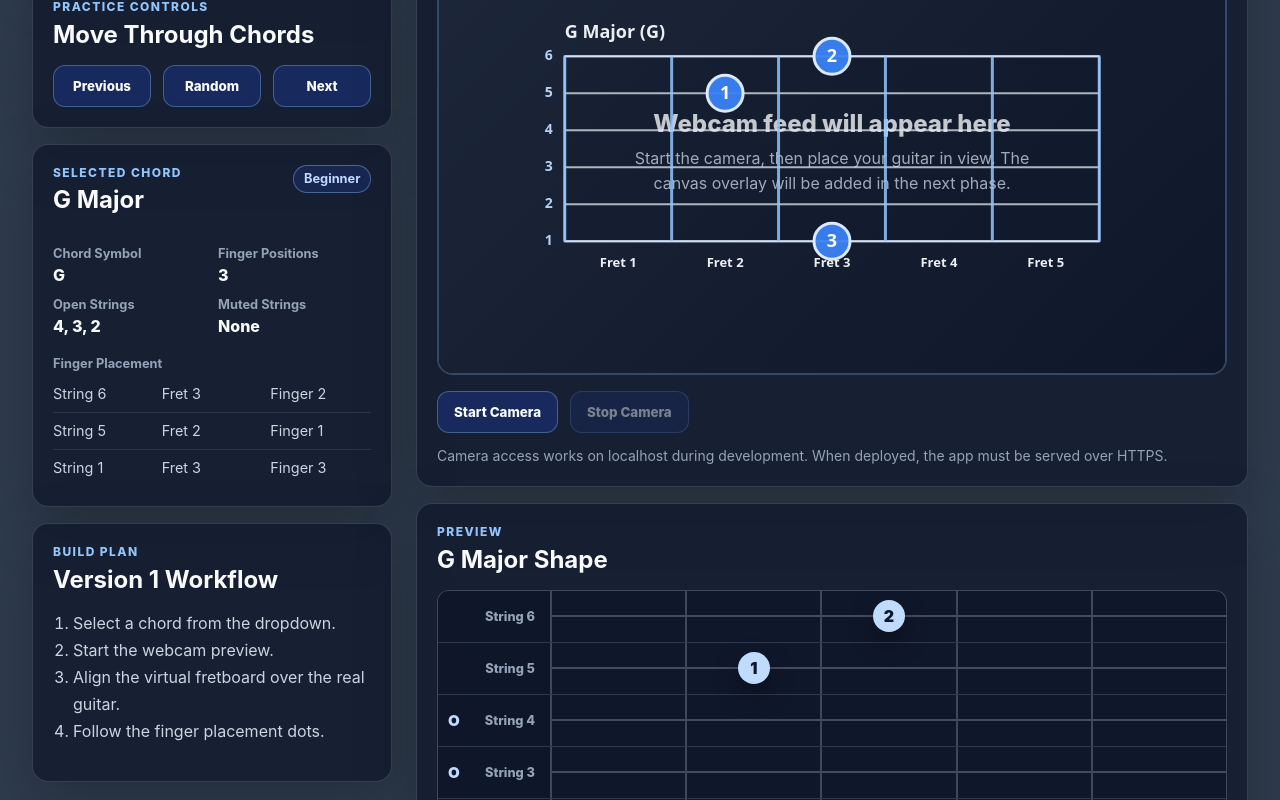
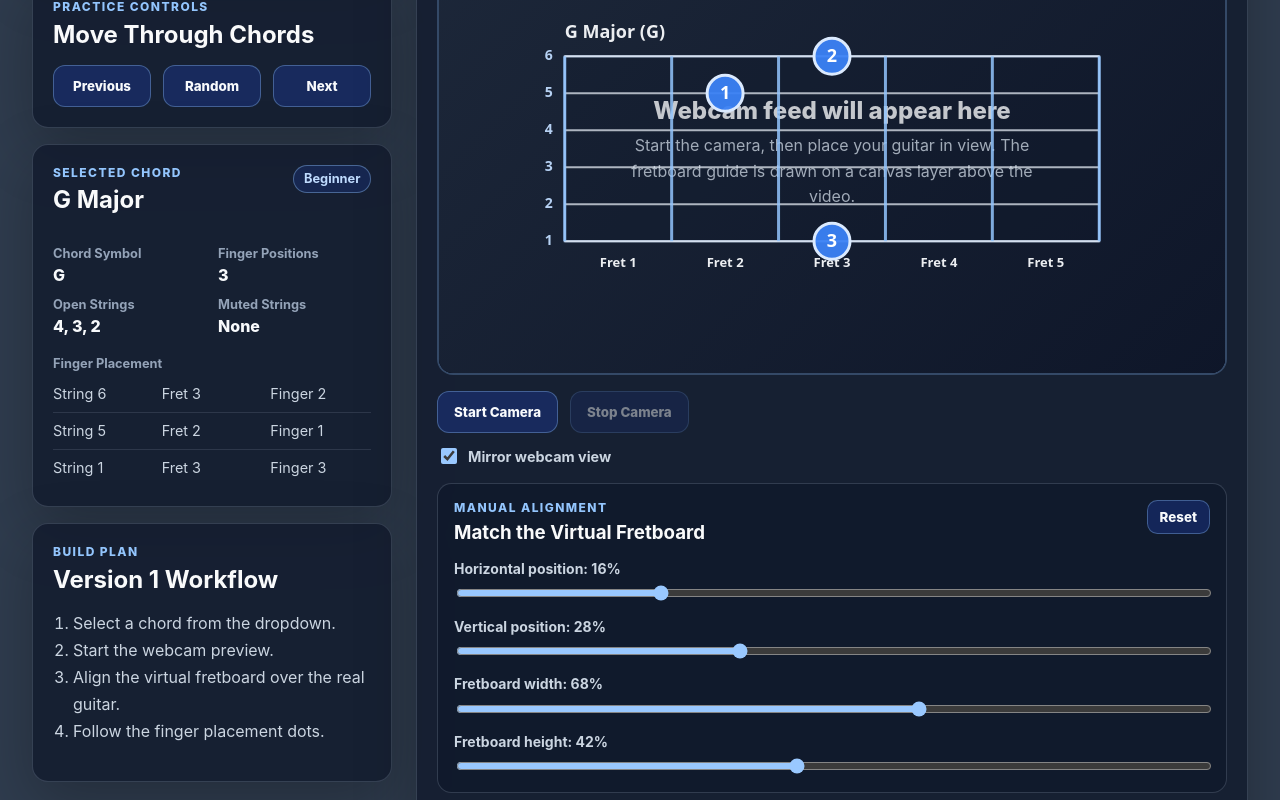
Before and after one commit to 1-Anshika-S/smart-guitar-tutor, a React (Vite) app: page / in a window 1280 px wide. Shown: the part 360-1160 px from the top of the page. Built offline with nearby package versions, Linux system fonts and the light colour scheme.

Commit message:
Sizeable fretboard to match guitar

```diff
--- a/src/App.css
+++ b/src/App.css
@@ -470,3 +470,74 @@
 .camera-overlay-placeholder {
   z-index: 4;
 }
+
+.alignment-panel {
+  margin-top: 1rem;
+  padding: 1rem;
+  border: 1px solid rgba(148, 163, 184, 0.25);
+  border-radius: 0.9rem;
+  background: rgba(15, 23, 42, 0.65);
+}
+
+.alignment-header {
+  display: flex;
+  justify-content: space-between;
+  gap: 1rem;
+  align-items: flex-start;
+  margin-bottom: 1rem;
+}
+
+.alignment-header h3 {
+  margin: 0;
+}
+
+.alignment-header button {
+  cursor: pointer;
+  padding: 0.5rem 0.75rem;
+  border: 1px solid rgba(147, 197, 253, 0.35);
+  border-radius: 0.65rem;
+  color: #f8fafc;
+  background: rgba(30, 64, 175, 0.35);
+  font-weight: 800;
+}
+
+.alignment-header button:hover {
+  background: rgba(37, 99, 235, 0.55);
+}
+
+.alignment-control {
+  display: grid;
+  gap: 0.4rem;
+  margin-top: 0.9rem;
+}
+
+.alignment-control span {
+  color: #cbd5e1;
+  font-size: 0.875rem;
+  font-weight: 700;
+}
+
+.alignment-control input[type="range"] {
+  width: 100%;
+  cursor: pointer;
+}
+
+.webcam-video.mirrored {
+  transform: scaleX(-1);
+}
+
+.mirror-toggle {
+  display: flex;
+  gap: 0.5rem;
+  align-items: center;
+  margin-top: 0.75rem;
+  color: #cbd5e1;
+  font-size: 0.9rem;
+  font-weight: 700;
+}
+
+.mirror-toggle input {
+  width: 1rem;
+  height: 1rem;
+  cursor: pointer;
+}
--- /dev/null
+++ b/src/components/AlignmentControls.tsx
@@ -0,0 +1,116 @@
+import type { FretboardAlignment } from "../types/alignment";
+
+type AlignmentControlsProps = {
+  alignment: FretboardAlignment;
+  onAlignmentChange: (alignment: FretboardAlignment) => void;
+  onReset: () => void;
+};
+
+function AlignmentControls({
+  alignment,
+  onAlignmentChange,
+  onReset,
+}: AlignmentControlsProps) {
+  function updateAlignment(
+    key: keyof FretboardAlignment,
+    value: number
+  ) {
+    onAlignmentChange({
+      ...alignment,
+      [key]: value,
+    });
+  }
+
+  return (
+    <section className="alignment-panel">
+      <div className="alignment-header">
+        <div>
+          <p className="section-kicker">Manual Alignment</p>
+          <h3>Match the Virtual Fretboard</h3>
+        </div>
+
+        <button type="button" onClick={onReset}>
+          Reset
+        </button>
+      </div>
+
+      <label className="alignment-control">
+        <span>
+          Horizontal position: {alignment.xPercent}%
+        </span>
+
+        <input
+          type="range"
+          min="0"
+          max="60"
+          value={alignment.xPercent}
+          onChange={(event) =>
+            updateAlignment(
+              "xPercent",
+              Number(event.target.value)
+            )
+          }
+        />
+      </label>
+
+      <label className="alignment-control">
+        <span>
+          Vertical position: {alignment.yPercent}%
+        </span>
+
+        <input
+          type="range"
+          min="0"
+          max="75"
+          value={alignment.yPercent}
+          onChange={(event) =>
+            updateAlignment(
+              "yPercent",
+              Number(event.target.value)
+            )
+          }
+        />
+      </label>
+
+      <label className="alignment-control">
+        <span>
+          Fretboard width: {alignment.widthPercent}%
+        </span>
+
+        <input
+          type="range"
+          min="25"
+          max="95"
+          value={alignment.widthPercent}
+          onChange={(event) =>
+            updateAlignment(
+              "widthPercent",
+              Number(event.target.value)
+            )
+          }
+        />
+      </label>
+
+      <label className="alignment-control">
+        <span>
+          Fretboard height: {alignment.heightPercent}%
+        </span>
+
+        <input
+          type="range"
+          min="15"
+          max="75"
+          value={alignment.heightPercent}
+          onChange={(event) =>
+            updateAlignment(
+              "heightPercent",
+              Number(event.target.value)
+            )
+          }
+        />
+      </label>
+    </section>
+  );
+}
+
+export default AlignmentControls;
--- a/src/components/CameraStage.tsx
+++ b/src/components/CameraStage.tsx
@@ -1,12 +1,22 @@
 import { useEffect, useRef, useState } from "react";
+
+import AlignmentControls from "./AlignmentControls";
 import CanvasOverlay from "./CanvasOverlay";
+import type { FretboardAlignment } from "../types/alignment";
 import type { Chord } from "../types/chord";
+
+type CameraStatus = "idle" | "starting" | "active" | "error";
 
 type CameraStageProps = {
   chord: Chord;
 };
 
-type CameraStatus = "idle" | "starting" | "active" | "error";
+const DEFAULT_ALIGNMENT: FretboardAlignment = {
+  xPercent: 16,
+  yPercent: 28,
+  widthPercent: 68,
+  heightPercent: 42,
+};
 
 function CameraStage({ chord }: CameraStageProps) {
   const videoRef = useRef<HTMLVideoElement | null>(null);
@@ -14,6 +24,12 @@ function CameraStage({ chord }: CameraStageProps) {
 
   const [cameraStatus, setCameraStatus] = useState<CameraStatus>("idle");
   const [errorMessage, setErrorMessage] = useState("");
+  const [alignment, setAlignment] =
+    useState<FretboardAlignment>(DEFAULT_ALIGNMENT);
+
+  // This mirrors ONLY the webcam video.
+  // It does NOT change the canvas overlay or fretboard coordinate math.
+  const [isMirrored, setIsMirrored] = useState(true);
 
   async function startCamera() {
     setCameraStatus("starting");
@@ -40,9 +56,7 @@ function CameraStage({ chord }: CameraStageProps) {
       setCameraStatus("active");
     } catch (error) {
       const message =
-        error instanceof Error
-          ? error.message
-          : "Unable to start the camera.";
+        error instanceof Error ? error.message : "Unable to start the camera.";
 
       setErrorMessage(message);
       setCameraStatus("error");
@@ -90,7 +104,7 @@ function CameraStage({ chord }: CameraStageProps) {
       <div className="camera-stage">
         <video
           ref={videoRef}
-    className="webcam-video"
+          className={`webcam-video ${isMirrored ? "mirrored" : ""}`}
           autoPlay
           playsInline
           muted
@@ -101,8 +115,8 @@ function CameraStage({ chord }: CameraStageProps) {
             <div>
               <p className="camera-title">Webcam feed will appear here</p>
               <p className="camera-subtitle">
-          Start the camera, then place your guitar in view. The canvas
-          overlay will be added in the next phase.
+                Start the camera, then place your guitar in view. The fretboard
+                guide is drawn on a canvas layer above the video.
               </p>
 
               {errorMessage ? (
@@ -112,8 +126,9 @@ function CameraStage({ chord }: CameraStageProps) {
           </div>
         )}
 
-  <CanvasOverlay chord={chord} />
+        <CanvasOverlay chord={chord} alignment={alignment} />
       </div>
+
       <div className="camera-actions">
         <button
           type="button"
@@ -128,9 +143,24 @@ function CameraStage({ chord }: CameraStageProps) {
         </button>
       </div>
 
+      <label className="mirror-toggle">
+        <input
+          type="checkbox"
+          checked={isMirrored}
+          onChange={(event) => setIsMirrored(event.target.checked)}
+        />
+        Mirror webcam view
+      </label>
+
+      <AlignmentControls
+        alignment={alignment}
+        onAlignmentChange={setAlignment}
+        onReset={() => setAlignment(DEFAULT_ALIGNMENT)}
+      />
+
       <p className="camera-note">
-        Camera access works on localhost during development. When deployed, the
-        app must be served over HTTPS.
+        Use the controls to match the virtual fretboard to the visible guitar
+        neck.
       </p>
     </section>
   );
--- a/src/components/CanvasOverlay.tsx
+++ b/src/components/CanvasOverlay.tsx
@@ -1,19 +1,22 @@
 import { useEffect, useRef } from "react";
+
+import type { FretboardAlignment } from "../types/alignment";
 import type { Chord } from "../types/chord";
 import {
   clearCanvas,
   drawChordDots,
   drawFretboardGrid,
   getCanvasDisplaySize,
-  getDefaultFretboardBounds,
+  getFretboardBounds,
   setupCanvasForDrawing,
 } from "../utils/canvasUtils";
 
 type CanvasOverlayProps = {
   chord: Chord;
+  alignment: FretboardAlignment;
 };
 
-function CanvasOverlay({ chord }: CanvasOverlayProps) {
+function CanvasOverlay({ chord, alignment }: CanvasOverlayProps) {
   const canvasRef = useRef<HTMLCanvasElement | null>(null);
 
   useEffect(() => {
@@ -31,7 +34,7 @@ function CanvasOverlay({ chord }: CanvasOverlayProps) {
       }
 
       const size = getCanvasDisplaySize(canvas);
-      const fretboardBounds = getDefaultFretboardBounds(size);
+      const fretboardBounds = getFretboardBounds(size, alignment);
 
       clearCanvas(ctx, size);
       drawFretboardGrid(ctx, fretboardBounds);
@@ -45,7 +48,7 @@ function CanvasOverlay({ chord }: CanvasOverlayProps) {
     return () => {
       window.removeEventListener("resize", draw);
     };
-  }, [chord]);
+  }, [chord, alignment]);
 
   return <canvas ref={canvasRef} className="overlay-canvas" />;
 }
--- /dev/null
+++ b/src/types/alignment.ts
@@ -0,0 +1,6 @@
+export type FretboardAlignment = {
+  xPercent: number;
+  yPercent: number;
+  widthPercent: number;
+  heightPercent: number;
+};
--- a/src/utils/canvasUtils.ts
+++ b/src/utils/canvasUtils.ts
@@ -1,3 +1,4 @@
+import type { FretboardAlignment } from "../types/alignment";
 import type { Chord, StringNumber } from "../types/chord";
 
 export type CanvasSize = {
@@ -47,21 +48,19 @@ export function getCanvasDisplaySize(canvas: HTMLCanvasElement): CanvasSize {
   };
 }
 
-export function clearCanvas(
-  ctx: CanvasRenderingContext2D,
-  size: CanvasSize
-) {
+export function clearCanvas(ctx: CanvasRenderingContext2D, size: CanvasSize) {
   ctx.clearRect(0, 0, size.width, size.height);
 }
 
-export function getDefaultFretboardBounds(
-  size: CanvasSize
+export function getFretboardBounds(
+  size: CanvasSize,
+  alignment: FretboardAlignment
 ): FretboardBounds {
   return {
-    x: size.width * 0.16,
-    y: size.height * 0.28,
-    width: size.width * 0.68,
-    height: size.height * 0.42,
+    x: size.width * (alignment.xPercent / 100),
+    y: size.height * (alignment.yPercent / 100),
+    width: size.width * (alignment.widthPercent / 100),
+    height: size.height * (alignment.heightPercent / 100),
     fretCount: 5,
   };
 }
@@ -167,39 +166,6 @@ export function drawFretboardGrid(
   ctx.restore();
 }
 
-export function drawCoordinateGuide(
-  ctx: CanvasRenderingContext2D,
-  bounds: FretboardBounds
-) {
-  ctx.save();
-
-  ctx.fillStyle = "rgba(250, 204, 21, 0.75)";
-
-  for (
-    let stringNumber = 6 as StringNumber;
-    stringNumber >= 1;
-    stringNumber = (stringNumber - 1) as StringNumber
-  ) {
-    for (
-      let fretNumber = 1;
-      fretNumber <= bounds.fretCount;
-      fretNumber += 1
-    ) {
-      const point = getFingerPoint(
-        stringNumber,
-        fretNumber,
-        bounds
-      );
-
-      ctx.beginPath();
-      ctx.arc(point.x, point.y, 4, 0, Math.PI * 2);
-      ctx.fill();
-    }
-  }
-
-  ctx.restore();
-}
-
 export function drawChordDots(
   ctx: CanvasRenderingContext2D,
   bounds: FretboardBounds,
@@ -207,33 +173,17 @@ export function drawChordDots(
 ) {
   ctx.save();
 
-  const dotRadius = Math.max(
-    12,
-    Math.min(18, bounds.height / 10)
-  );
+  const dotRadius = Math.max(12, Math.min(18, bounds.height / 10));
 
   for (const position of chord.positions) {
-    if (
-      position.fret < 1 ||
-      position.fret > bounds.fretCount
-    ) {
+    if (position.fret < 1 || position.fret > bounds.fretCount) {
       continue;
     }
 
-    const point = getFingerPoint(
-      position.string,
-      position.fret,
-      bounds
-    );
+    const point = getFingerPoint(position.string, position.fret, bounds);
 
     ctx.beginPath();
-    ctx.arc(
-      point.x,
-      point.y,
-      dotRadius,
-      0,
-      Math.PI * 2
-    );
+    ctx.arc(point.x, point.y, dotRadius, 0, Math.PI * 2);
 
     ctx.fillStyle = "rgba(59, 130, 246, 0.95)";
     ctx.fill();
@@ -247,11 +197,7 @@ export function drawChordDots(
     ctx.textAlign = "center";
     ctx.textBaseline = "middle";
 
-    ctx.fillText(
-      String(position.finger),
-      point.x,
-      point.y + 1
-    );
+    ctx.fillText(String(position.finger), point.x, point.y + 1);
   }
 
   ctx.fillStyle = "rgba(248, 250, 252, 0.95)";
@@ -259,11 +205,7 @@ export function drawChordDots(
   ctx.textAlign = "left";
   ctx.textBaseline = "bottom";
 
-  ctx.fillText(
-    `${chord.name} (${chord.shortName})`,
-    bounds.x,
-    bounds.y - 14
-  );
+  ctx.fillText(`${chord.name} (${chord.shortName})`, bounds.x, bounds.y - 14);
 
   ctx.restore();
 }
```
Lines whose indentation alone changed are shown as unchanged.
